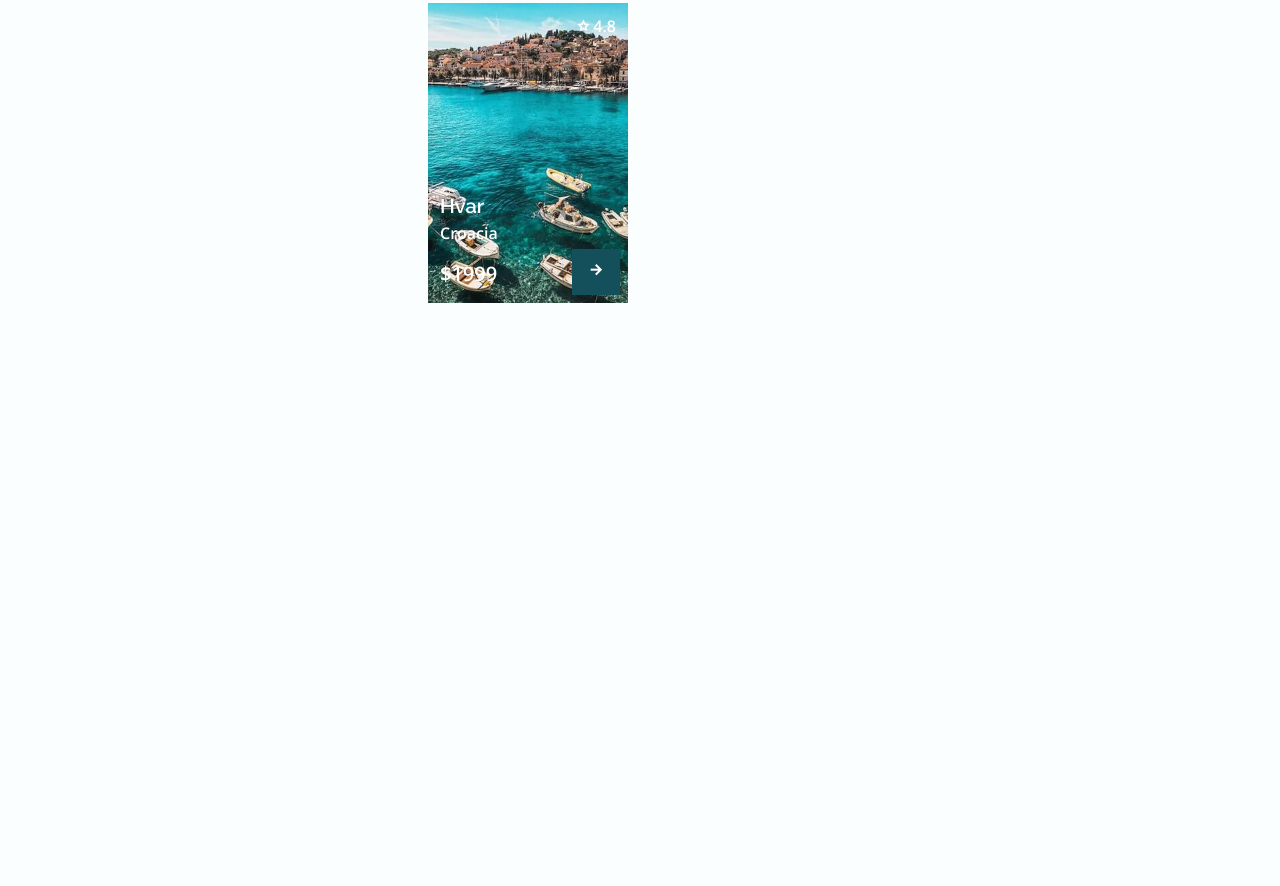
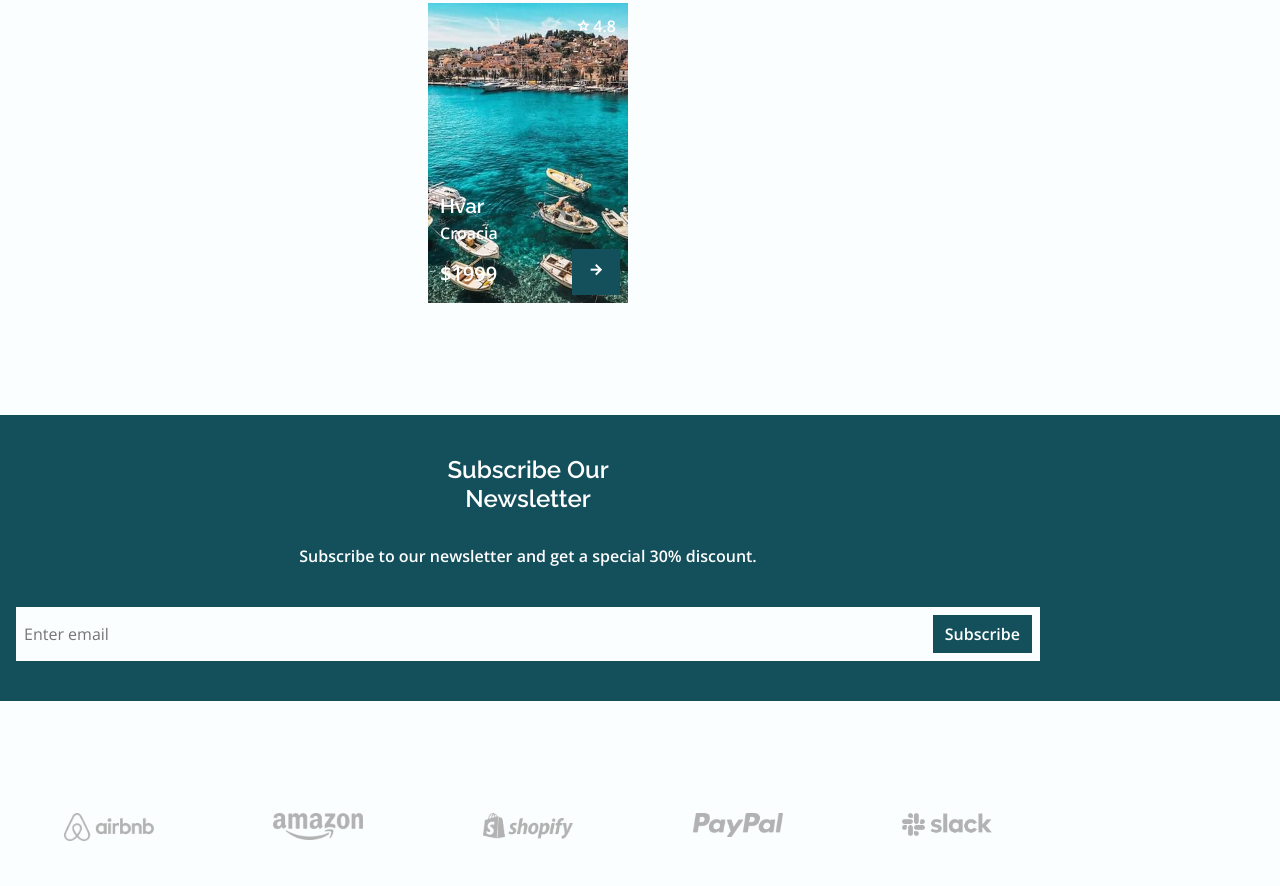
Before and after one commit to dkel8719/Study-Website-Design, a plain HTML site: page Travel Website Design/index.html in a window 1280 px wide. Shown: the part 4533-5419 px from the top of the page. Before the commit the page ends 4876 px from the top, so only its background shows below. Drawn offline with nearby package versions, Linux system fonts and the light colour scheme.

Commit message:
subscribe & sponsor

```diff
--- a/Travel Website Design/assets/css/style.css
+++ b/Travel Website Design/assets/css/style.css
@@ -555,3 +555,54 @@ input {
 .place-price {
   font-size: var(--large-font-size);
 }
+
+/* ================= subscribe =================== */
+.subscribe-bg {
+  background-color: var(--first-color);
+  padding: 2.5rem 0;
+}
+
+.subscribe-title,
+.subscribe-description {
+  color: var(--white-color);
+}
+
+.subscribe-description {
+  text-align: center;
+  margin-bottom: var(--rem-2-5);
+}
+
+.subscribe-form {
+  background-color: var(--body-color);
+  padding: 0.5rem;
+  display: flex;
+  justify-content: space-between;
+}
+
+.subscribe-input {
+  width: 70%;
+  padding-right: 0.5rem;
+  background-color: var(--body-color);
+  color: var(--text-color);
+}
+
+.subscribe-button {
+  padding: 0.5rem 0.75rem;
+}
+
+/* ================== sponsor ===================== */
+.sponsor-container {
+  grid-template-columns: repeat(auto-fit, minmax(110px, 1fr));
+  justify-items: center;
+  row-gap: 3.5rem;
+}
+
+.sponsor-content:hover .sponsor-img {
+  filter: invert(0.5);
+}
+
+.sponsor-img {
+  width: 90px;
+  filter: invert(0.7);
+  transition: var(--img-transition);
+}
--- a/Travel Website Design/index.html
+++ b/Travel Website Design/index.html
@@ -334,6 +334,47 @@
         </div>
       </div>
     </section>
+
+    <!-- ================== subscribe =============== -->
+    <section class="subscribe section">
+      <div class="subscribe-bg">
+        <div class="subscribe-container container">
+          <h2 class="section-title subscribe-title">
+            Subscribe Our <br> Newsletter
+          </h2>
+          <p class="subscribe-description">
+            Subscribe to our newsletter and get a special 30% discount.
+          </p>
+
+          <form action="" class="subscribe-form">
+            <input type="text" placeholder="Enter email" class="subscribe-input">
+
+            <button class="button subscribe-button">Subscribe</button>
+          </form>
+        </div>
+      </div>
+    </section>
+
+    <!-- ================= sponsor ==================== -->
+    <section class="sponsor section">
+      <div class="sponsor-container container grid">
+        <div class="sponsor-content">
+          <img src="/assets/img/sponsors1.png" alt="" class="sponsor-img">
+        </div>
+        <div class="sponsor-content">
+          <img src="/assets/img/sponsors2.png" alt="" class="sponsor-img">
+        </div>
+        <div class="sponsor-content">
+          <img src="/assets/img/sponsors3.png" alt="" class="sponsor-img">
+        </div>
+        <div class="sponsor-content">
+          <img src="/assets/img/sponsors4.png" alt="" class="sponsor-img">
+        </div>
+        <div class="sponsor-content">
+          <img src="/assets/img/sponsors5.png" alt="" class="sponsor-img">
+        </div>
+      </div>
+    </section>
   </main>
   <!-- ========== swiper cdn =============  -->
   <script src="https://unpkg.com/swiper@8/swiper-bundle.min.js"></script>
```
